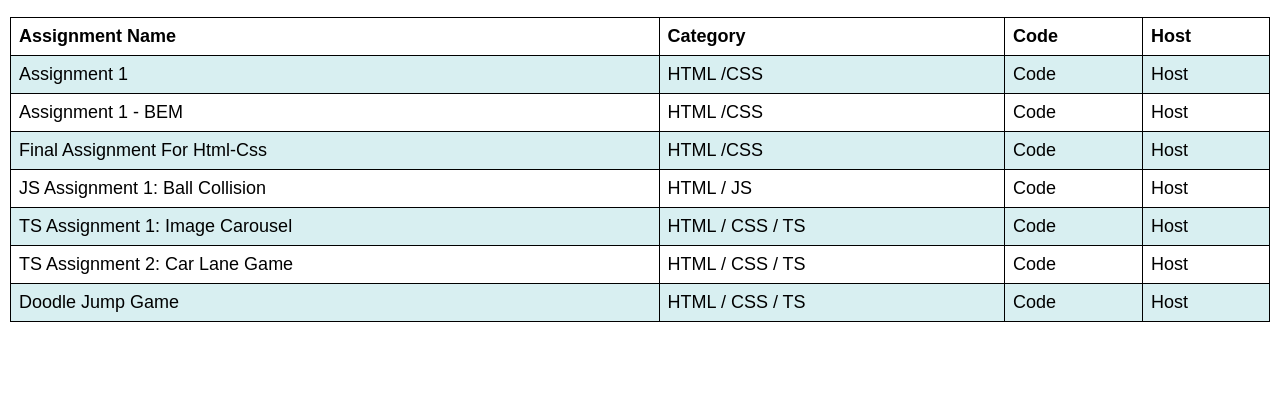
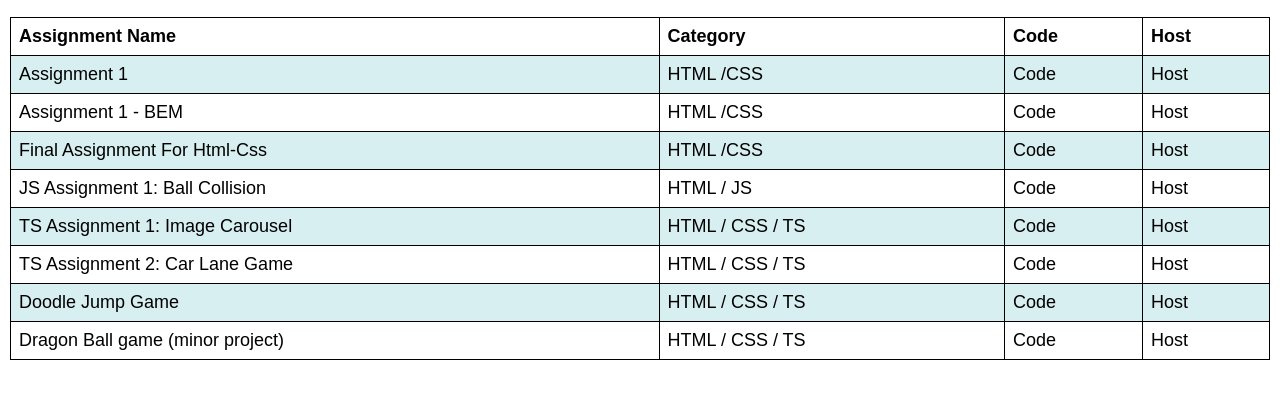
Before and after one commit to bhuwanpp/LF-Fellowship-Assignment, a plain HTML site: page index.html in a window 1280 px wide. Shown: the part 126-524 px from the top of the page. Drawn offline with Linux system fonts and the light colour scheme.

Commit message:
add dragon ball game

```diff
--- a/index.html
+++ b/index.html
@@ -82,6 +82,14 @@
             <td><a href="https://doodlejumplf.netlify.app/" target="_blank">Host</a></td>
 
         </tr>
+        <tr>
+            <td>Dragon Ball game (minor project) </td>
+            <td>HTML / CSS / TS</td>
+            <td><a href="https://github.com/bhuwanpp/dragon-ball-game" target="_blank">Code</a>
+            </td>
+            <td><a href="https://dragonballbattle.netlify.app/" target="_blank">Host</a></td>
+
+        </tr>
     </table>
 
 
```
